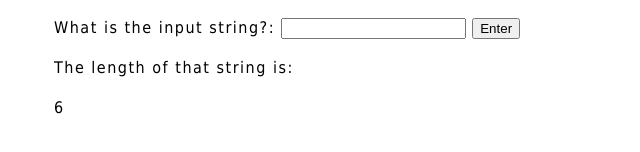
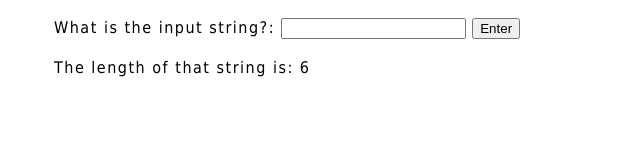
Before and after one commit to BNewing/JavaScript-57-Exercises-for-Programmers, a plain HTML site: page Tasks/Task2/task2.html in a window 1280 px wide. Both pictures are taken after typing "Sample" into the empty fields and a click on the input "Enter". Shown: the part 156-308 px from the top of the page, 104-744 px from the left. Drawn offline with Linux system fonts and the light colour scheme.

Commit message:
Task 2 improvement

```diff
--- a/Tasks/Task2/task2.html
+++ b/Tasks/Task2/task2.html
@@ -18,7 +18,6 @@ What is the input string?:
 	<input type="submit" value="Enter" name="button" onclick="getLength()">
 </form>
 
-<p> The length of that string is:</p>
 <p id="length"></p>
 
 </body>
--- a/Tasks/Task2/task2.js
+++ b/Tasks/Task2/task2.js
@@ -1,5 +1,5 @@
 function getLength() {
   var length = document.getElementById("string").value.length;
-  document.getElementById("length").innerHTML = length;
+  document.getElementById("length").innerHTML = "The length of that string is: " + length;
   form.reset();
 }
```
